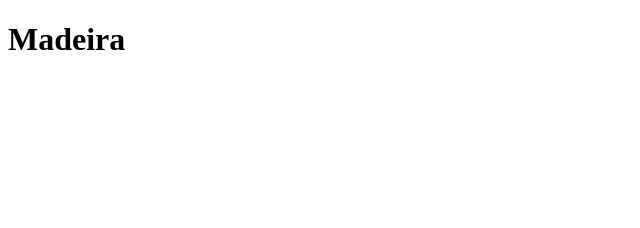
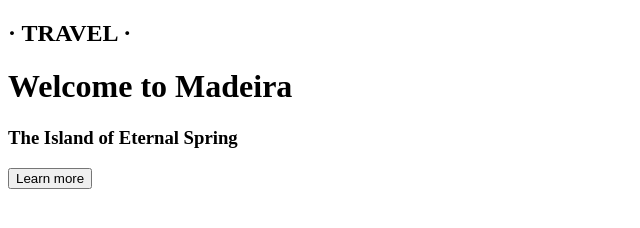
Before and after one commit to LarissaGu/Travel-Project, a plain HTML site: page index.html in a window 1280 px wide. Shown: the whole page, without its empty margins (0-640 px from the left). Drawn offline with Linux system fonts and the light colour scheme.

Commit message:
Added Google Fonts and Hero HTML

```diff
--- a/index.html
+++ b/index.html
@@ -6,8 +6,19 @@
     <meta name="viewport" content="width=device-width, initial-scale=1.0" />
     <link rel="stylesheet" href="/src/style.css" />
     <title>Madeira</title>
+    <link rel="preconnect" href="https://fonts.googleapis.com" />
+    <link rel="preconnect" href="https://fonts.gstatic.com" crossorigin />
+    <link
+      href="https://fonts.googleapis.com/css2?family=Poppins:ital,wght@0,100;0,200;0,300;0,400;0,500;0,600;0,700;0,800;0,900;1,100;1,200;1,300;1,400;1,500;1,600;1,700;1,800;1,900&display=swap"
+      rel="stylesheet"
+    />
   </head>
   <body>
-    <h1>Madeira</h1>
+    <header>
+      <h2>· TRAVEL ·</h2>
+      <h1>Welcome to Madeira</h1>
+      <h3>The Island of Eternal Spring</h3>
+      <button>Learn more</button>
+    </header>
   </body>
 </html>
```
